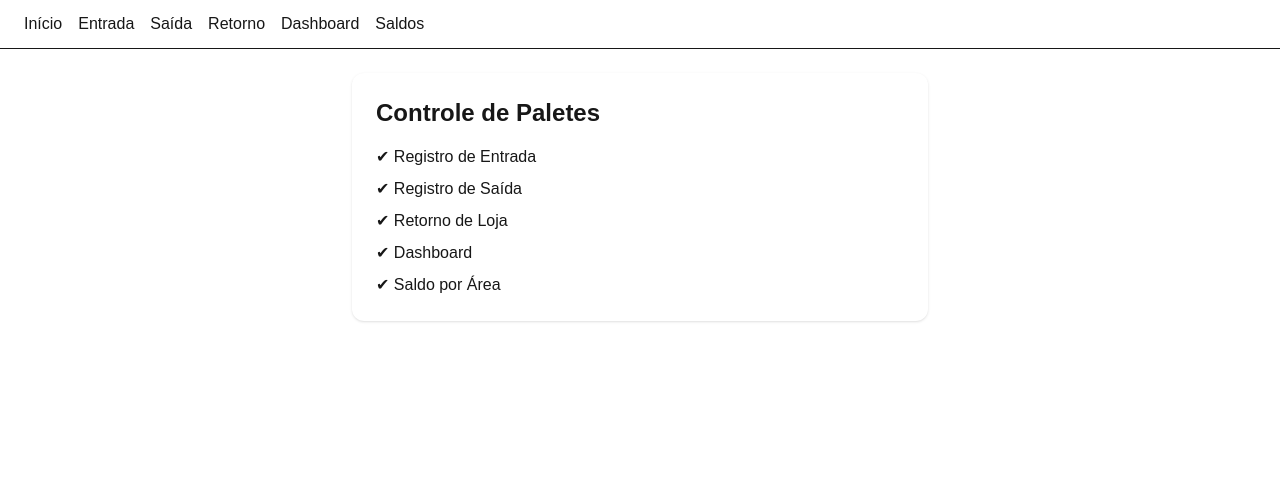
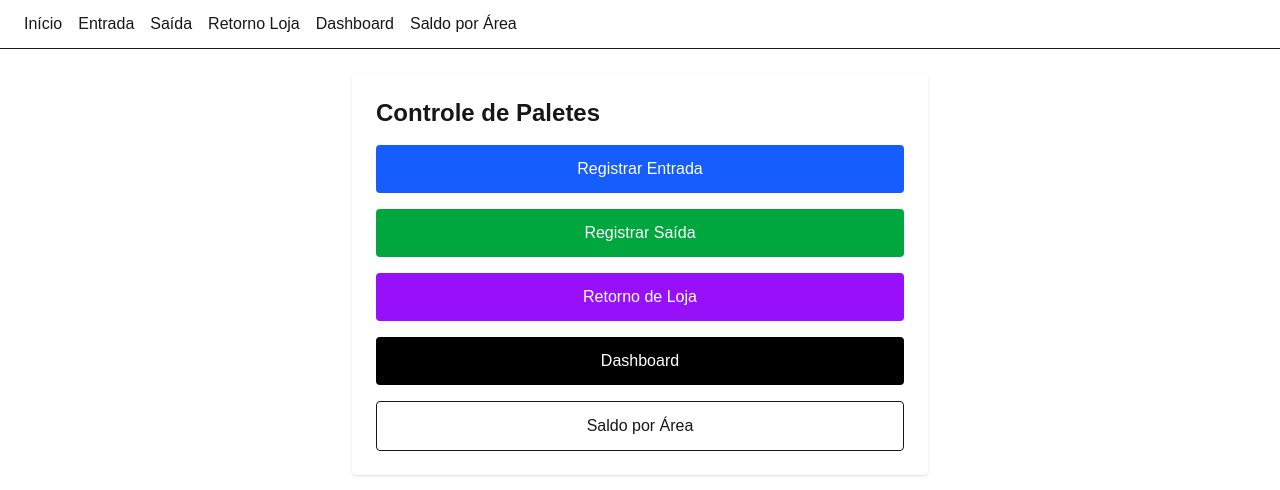
Before and after one commit to marcelonepomuceno1972/controle-paletes-novo, a Next.js app: page / in a window 1280 px wide. Shown: the top 490 px of the page. Built offline with nearby package versions, Linux system fonts and the light colour scheme.

Commit message:
primeiro commit

```diff
--- /dev/null
+++ b/app/api/entrada/route.ts
@@ -0,0 +1,5 @@
+import { NextResponse } from "next/server";
+
+export async function POST() {
+  return NextResponse.json({ ok: true });
+}
--- /dev/null
+++ b/app/api/retorno-loja/route.ts
@@ -0,0 +1,5 @@
+import { NextResponse } from "next/server";
+
+export async function POST() {
+  return NextResponse.json({ ok: true });
+}
--- /dev/null
+++ b/app/api/saida/route.ts
@@ -0,0 +1,5 @@
+import { NextResponse } from "next/server";
+
+export async function POST() {
+  return NextResponse.json({ ok: true });
+}
--- /dev/null
+++ b/app/api/saldos/route.ts
@@ -0,0 +1,9 @@
+import { NextResponse } from "next/server";
+
+export async function GET() {
+  return NextResponse.json([
+    { area: "LOGISTICA REVERSA", total: 1200 },
+    { area: "PRODUCAO", total: 800 },
+    { area: "FLV", total: 500 },
+  ]);
+}
--- a/app/entrada/page.tsx
+++ b/app/entrada/page.tsx
@@ -1,3 +1,32 @@
+"use client";
+
+import { useState } from "react";
+
 export default function EntradaPage() {
-  return <h1 className="text-xl font-bold">Registro de Entrada</h1>;
+  const [qtd, setQtd] = useState("");
+
+  async function salvar() {
+    await fetch("/api/entrada", {
+      method: "POST",
+      body: JSON.stringify({ quantidade: Number(qtd) }),
+    });
+    alert("Entrada registrada");
+    setQtd("");
+  }
+
+  return (
+    <div className="max-w-md bg-white p-6 rounded shadow">
+      <h2 className="font-bold text-xl mb-4">Entrada</h2>
+      <input
+        type="number"
+        value={qtd}
+        onChange={(e) => setQtd(e.target.value)}
+        className="border p-2 w-full mb-4"
+        placeholder="Quantidade"
+      />
+      <button onClick={salvar} className="bg-blue-600 text-white p-2 w-full rounded">
+        Salvar
+      </button>
+    </div>
+  );
 }
--- a/app/layout.tsx
+++ b/app/layout.tsx
@@ -1,5 +1,10 @@
 import "./globals.css";
 import Link from "next/link";
+
+export const metadata = {
+  title: "Controle de Paletes",
+  description: "Sistema de controle de paletes",
+};
 
 export default function RootLayout({
   children,
@@ -8,16 +13,15 @@ export default function RootLayout({
 }) {
   return (
     <html lang="pt-BR">
-      <body className="min-h-screen bg-gray-100 text-gray-900">
+      <body className="bg-gray-100 text-gray-900">
         <nav className="bg-white border-b px-6 py-3 flex gap-4">
           <Link href="/">Início</Link>
           <Link href="/entrada">Entrada</Link>
           <Link href="/saida">Saída</Link>
-          <Link href="/retorno-loja">Retorno</Link>
+          <Link href="/retorno-loja">Retorno Loja</Link>
           <Link href="/painel">Dashboard</Link>
-          <Link href="/saldos">Saldos</Link>
+          <Link href="/saldos">Saldo por Área</Link>
         </nav>
-
         <main className="p-6">{children}</main>
       </body>
     </html>
--- a/app/page.tsx
+++ b/app/page.tsx
@@ -1,15 +1,27 @@
 export default function Home() {
   return (
-    <div className="max-w-xl mx-auto bg-white p-6 rounded-xl shadow">
-      <h1 className="text-2xl font-bold mb-4">Controle de Paletes</h1>
+    <div className="max-w-xl mx-auto bg-white p-6 rounded shadow space-y-4">
+      <h1 className="text-2xl font-bold">Controle de Paletes</h1>
 
-      <ul className="space-y-2">
-        <li>✔ Registro de Entrada</li>
-        <li>✔ Registro de Saída</li>
-        <li>✔ Retorno de Loja</li>
-        <li>✔ Dashboard</li>
-        <li>✔ Saldo por Área</li>
-      </ul>
+      <a href="/entrada" className="block bg-blue-600 text-white p-3 rounded text-center">
+        Registrar Entrada
+      </a>
+
+      <a href="/saida" className="block bg-green-600 text-white p-3 rounded text-center">
+        Registrar Saída
+      </a>
+
+      <a href="/retorno-loja" className="block bg-purple-600 text-white p-3 rounded text-center">
+        Retorno de Loja
+      </a>
+
+      <a href="/painel" className="block bg-black text-white p-3 rounded text-center">
+        Dashboard
+      </a>
+
+      <a href="/saldos" className="block border p-3 rounded text-center">
+        Saldo por Área
+      </a>
     </div>
   );
 }
--- a/app/painel/page.tsx
+++ b/app/painel/page.tsx
@@ -1,3 +1,15 @@
-export default function PainelPage() {
-  return <h1 className="text-xl font-bold">Dashboard</h1>;
+export default async function PainelPage() {
+  const res = await fetch("http://localhost:3000/api/saldos", { cache: "no-store" });
+  const data = await res.json();
+
+  return (
+    <div className="grid grid-cols-1 md:grid-cols-3 gap-4">
+      {data.map((a: any) => (
+        <div key={a.area} className="bg-white p-4 rounded shadow">
+          <h3 className="font-bold">{a.area}</h3>
+          <p className="text-3xl">{a.total}</p>
+        </div>
+      ))}
+    </div>
+  );
 }
--- a/app/retorno-loja/page.tsx
+++ b/app/retorno-loja/page.tsx
@@ -1,3 +1,32 @@
+"use client";
+
+import { useState } from "react";
+
 export default function RetornoLojaPage() {
-  return <h1 className="text-xl font-bold">Retorno de Loja</h1>;
+  const [qtd, setQtd] = useState("");
+
+  async function salvar() {
+    await fetch("/api/retorno-loja", {
+      method: "POST",
+      body: JSON.stringify({ quantidade: Number(qtd) }),
+    });
+    alert("Retorno registrado");
+    setQtd("");
+  }
+
+  return (
+    <div className="max-w-md bg-white p-6 rounded shadow">
+      <h2 className="font-bold text-xl mb-4">Retorno de Loja</h2>
+      <input
+        type="number"
+        value={qtd}
+        onChange={(e) => setQtd(e.target.value)}
+        className="border p-2 w-full mb-4"
+        placeholder="Quantidade"
+      />
+      <button onClick={salvar} className="bg-purple-600 text-white p-2 w-full rounded">
+        Salvar
+      </button>
+    </div>
+  );
 }
--- a/app/saida/page.tsx
+++ b/app/saida/page.tsx
@@ -1,3 +1,32 @@
+"use client";
+
+import { useState } from "react";
+
 export default function SaidaPage() {
-  return <h1 className="text-xl font-bold">Registro de Saída</h1>;
+  const [qtd, setQtd] = useState("");
+
+  async function salvar() {
+    await fetch("/api/saida", {
+      method: "POST",
+      body: JSON.stringify({ quantidade: Number(qtd) }),
+    });
+    alert("Saída registrada");
+    setQtd("");
+  }
+
+  return (
+    <div className="max-w-md bg-white p-6 rounded shadow">
+      <h2 className="font-bold text-xl mb-4">Saída</h2>
+      <input
+        type="number"
+        value={qtd}
+        onChange={(e) => setQtd(e.target.value)}
+        className="border p-2 w-full mb-4"
+        placeholder="Quantidade"
+      />
+      <button onClick={salvar} className="bg-green-600 text-white p-2 w-full rounded">
+        Salvar
+      </button>
+    </div>
+  );
 }
--- a/app/saldos/page.tsx
+++ b/app/saldos/page.tsx
@@ -1,3 +1,16 @@
-export default function SaldosPage() {
-  return <h1 className="text-xl font-bold">Saldo por Área</h1>;
+export default async function SaldosPage() {
+  const res = await fetch("http://localhost:3000/api/saldos", { cache: "no-store" });
+  const data = await res.json();
+
+  return (
+    <div className="max-w-3xl bg-white p-6 rounded shadow">
+      <h2 className="text-xl font-bold mb-4">Saldo por Área</h2>
+      {data.map((a: any) => (
+        <div key={a.area} className="flex justify-between border-b py-2">
+          <span>{a.area}</span>
+          <strong>{a.total}</strong>
+        </div>
+      ))}
+    </div>
+  );
 }
```
